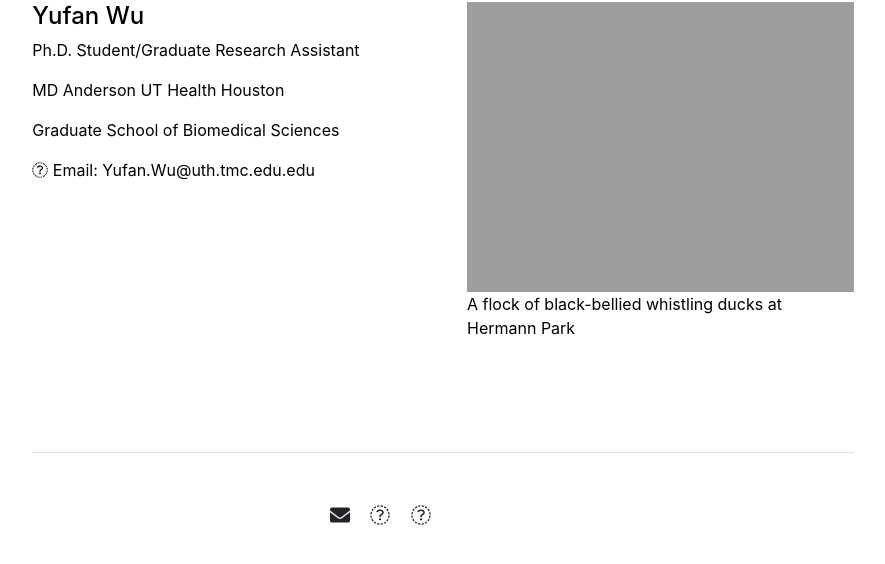
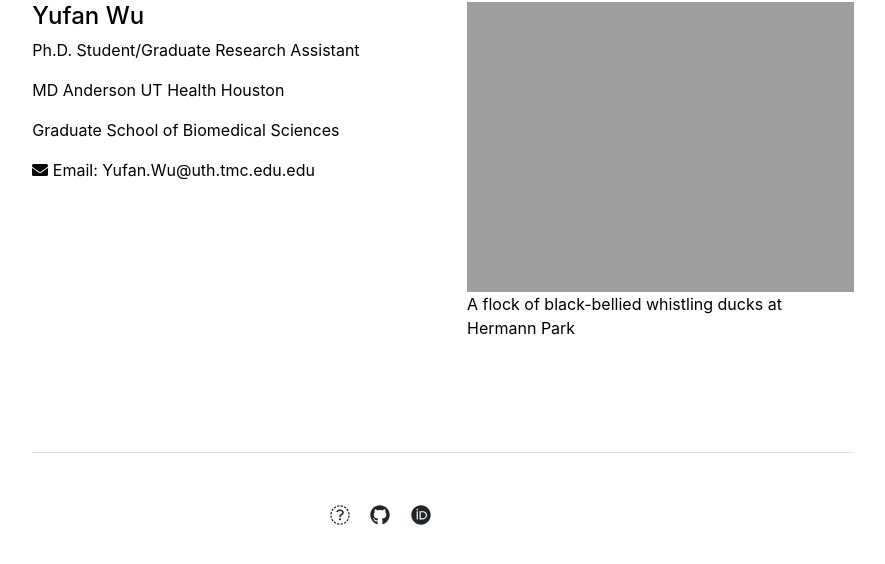
Before and after one commit to YufanWu147/YufanWu147.github.io, a Jekyll site: the page built from contact.md, in a window 1280 px wide. Shown: the part 250-814 px from the top of the page, without its empty margins (197-1082 px from the left). Built offline with Jekyll 4.4.1, drawn with Linux system fonts in a browser that asks for light colours.

Commit message:
update icons

```diff
--- a/_data/settings.yml
+++ b/_data/settings.yml
@@ -2,7 +2,6 @@ menu:
 - {name: 'contact', url: '/contact'}
 
 social:
-- {icon: 'envelope', link: 'mailto: Yufan.Wu@uth.tmc.edu'}
 - {icon: 'github', link: 'https://github.com/YufanWu147'}
 - {icon: 'orcid', link: 'https://orcid.org/0000-0001-9277-2515'}
 
--- a/_includes/contact.html
+++ b/_includes/contact.html
@@ -8,7 +8,7 @@
         <p>{{ contact.title }}</p>
         <p>{{ contact.department }}</p>
         <p>{{ contact.institution }}</p>
-        <p><i class="fab fa-envelope"></i> Email: {{ contact.email }}</p>
+        <p><i class="fa fa-envelope"></i> Email: {{ contact.email }}</p>
       </div>
       <div class="col-md-6">
         <img src="{{ site.github.url }}/{{ contact.image }}" alt="Contact" width="100%">
--- a/_includes/footer.html
+++ b/_includes/footer.html
@@ -1,8 +1,9 @@
 <footer class="pt-5 my-5 text-muted border-top">
   <div class="row">
     <div class="col-md-6 text-end social-media-icons">
+        <a href="mailto: YufanWu@uth.tmc.edu" class="ms-3 fs-5"><i class="fa fa-envelop"></i></a>
       {% for item in site.data.settings.social %}
-        <a href="{{ item.link }}" class="ms-3 fs-5"><i class="fa fa-{{ item.icon }}"></i></a>
+        <a href="{{ item.link }}" class="ms-3 fs-5"><i class="fab fa-{{ item.icon }}"></i></a>
       {% endfor %}
     </div>
   </div>
```
